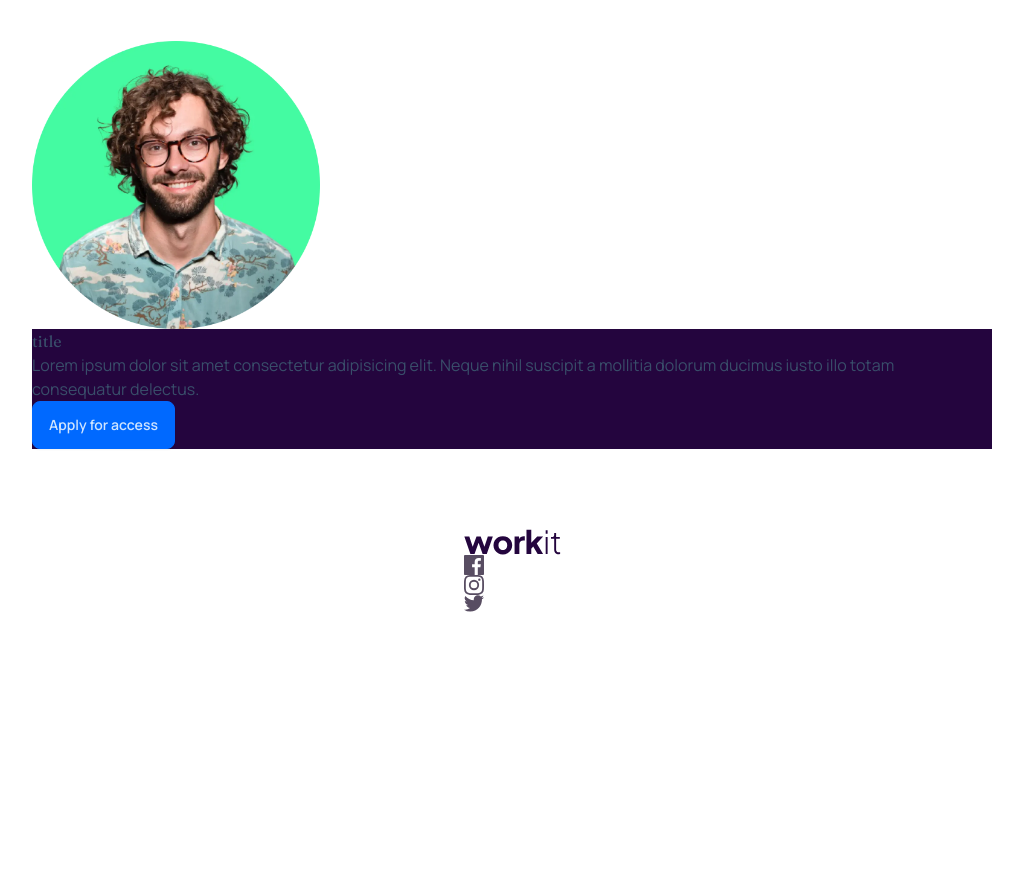
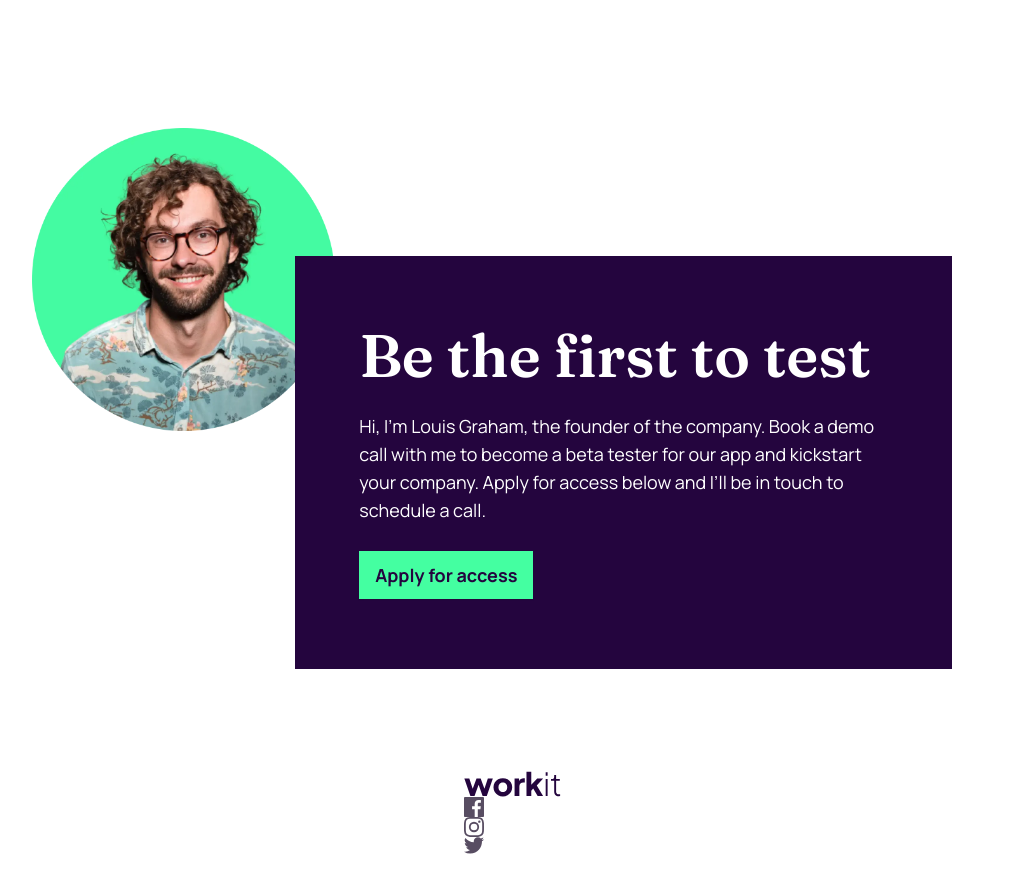
Before and after one commit to Hcmwebs/workit-landing-page, a React (Vite) app: page / in a window 1280 px wide. Shown: the part 1520-2413 px from the top of the page, without its empty margins (128-1151 px from the left). Before the commit the page ends 2228 px from the top, so only its background shows below. Built offline with nearby package versions, Linux system fonts and the light colour scheme.

Commit message:
added, indexed and rendered the e social item component

```diff
--- a/src/components/Footer.jsx
+++ b/src/components/Footer.jsx
@@ -1,43 +1,12 @@
 import React from 'react';
-import logoDark from '../assets/logo-dark.svg';
-import founderWebp from '../assets/image-founder.webp';
-import founder from '../assets/image-founder.jpeg';
-import { socialItems } from '../data/Data';
-import { SocialItem } from './index';
+import { Profile, Socials } from './index';
 
 const Footer = () => {
 	return (
 		<footer className='bg-white py-16 grid grid-col-1 place-items-center w-full'>
 			<section className='align-element grid grid-col-1 place-items-center w-full gap-y-20'>
-				<article className='flex flex-col'>
-					<header className='w-72 h-72 grid grid-cols-1 place-items-center rounded-full'>
-						<picture>
-							<source srcSet={founderWebp} type='image/webp' />
-							<img
-								src={founder}
-								alt='profile'
-								className='w-full h-full object-cover'
-							/>
-						</picture>
-					</header>
-					<div className='bg-[#24053E]'>
-						<h3>title</h3>
-						<p>
-							Lorem ipsum dolor sit amet consectetur adipisicing elit. Neque
-							nihil suscipit a mollitia dolorum ducimus iusto illo totam
-							consequatur delectus.
-						</p>
-						<button className='btn btn-primary'>Apply for access</button>
-					</div>
-				</article>
-				<div>
-					<img src={logoDark} alt='logo' />
-					<div>
-						{socialItems.map((item) => {
-							return <SocialItem key={item.id} {...item} />;
-						})}
-					</div>
-				</div>
+				<Profile />
+				<Socials />
 			</section>
 		</footer>
 	);
--- /dev/null
+++ b/src/components/Profile.jsx
@@ -0,0 +1,38 @@
+import founderWebp from '../assets/image-founder.webp';
+import founder from '../assets/image-founder.jpeg';
+
+const Profile = () => {
+	return (
+		<article className='flex flex-col md:flex-row w-full md:max-w-2xl lg:max-w-6xl justify-center items-center md:h-[526px] lg:h-[650px]'>
+			<header className='w-72 lg:w-[477px] h-72 lg:h-[477px] grid grid-cols-1 place-items-center md:self-start  rounded-full'>
+				<picture>
+					<source srcSet={founderWebp} type='image/webp' />
+					<img
+						src={founder}
+						alt='profile'
+						className='w-full h-full object-cover'
+					/>
+				</picture>
+			</header>
+			<div className='bg-[#24053E] grid grid-cols-1 place-items-center md:justify-items-start gap-y-4 w-full p-8 md:p-14 lg:p-16 -translate-y-12 md:translate-y-8 md:-translate-x-16 lg:-translate-x-10 lg:translate-y-24 lg:min-h-[413px]'>
+				<h3 className='w-full text-white font-semibold text-3xl text-center md:text-left md:text-4xl lg:text-6xl'>
+					Be the first to test
+				</h3>
+				<p className='text-white text-base font-normal text-center md:text-left lg:text-lg'>
+					Hi, I'm Louis Graham, the founder of the company. Book a demo call
+					with me to become a beta tester for our app and kickstart your
+					company. Apply for access below and I’ll be in touch to schedule a
+					call.
+				</p>
+				<button
+					className='btn btn-primary font-bold text-base lg:text-lg w-fit rounded-none border-0 bg-[#44FFA1] text-[#24053E] hover:bg-[#24053E] hover:text-[#44FFA1] hover:border
+        hover:border-[#44FFA1]'
+				>
+					Apply for access
+				</button>
+			</div>
+		</article>
+	);
+};
+
+export default Profile;
--- /dev/null
+++ b/src/components/Socials.jsx
@@ -0,0 +1,19 @@
+import logoDark from '../assets/logo-dark.svg';
+
+import { socialItems } from '../data/Data';
+import { SocialItem } from './index';
+
+const Socials = () => {
+	return (
+		<div>
+			<img src={logoDark} alt='logo' />
+			<div>
+				{socialItems.map((item) => {
+					return <SocialItem key={item.id} {...item} />;
+				})}
+			</div>
+		</div>
+	);
+};
+
+export default Socials;
--- a/src/components/index.jsx
+++ b/src/components/index.jsx
@@ -3,7 +3,19 @@ import Header from './Header';
 import Hero from './Hero';
 import MainContent from './MainContent';
 import Navbar from './Navbar';
+import Profile from './Profile';
 import SingleItem from './SingleItem';
 import SocialItem from './SocialItem';
+import Socials from './Socials';
 
-export { SocialItem, Footer, SingleItem, MainContent, Header, Hero, Navbar };
+export {
+	Socials,
+	Profile,
+	SocialItem,
+	Footer,
+	SingleItem,
+	MainContent,
+	Header,
+	Hero,
+	Navbar,
+};
```
